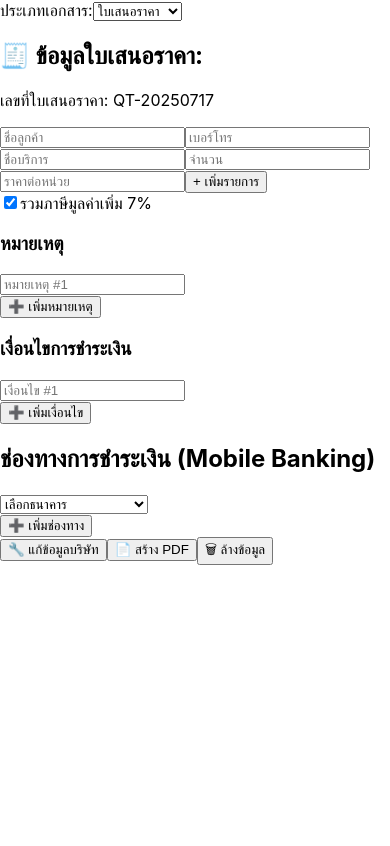
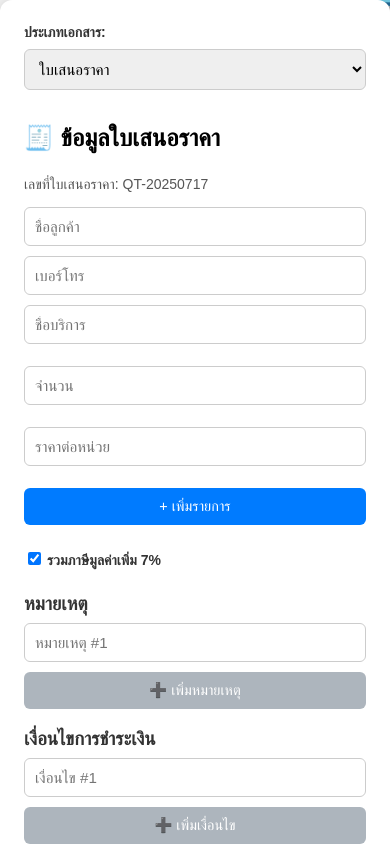
Before and after one commit to SiamGuardSolution/siamguard-fastform, a React (Create React App) app: page /quotation-form in a window 390 px wide. Shown: the top 846 px of the page. Built offline with nearby package versions, Linux system fonts and the light colour scheme.

Commit message:
Update background

```diff
--- a/src/App.css
+++ b/src/App.css
@@ -36,3 +36,19 @@
     transform: rotate(360deg);
   }
 }
+
+.app-background {
+  background-size: cover;
+  background-position: center;
+  background-repeat: no-repeat;
+  min-height: 100vh;
+  width: 100vw;
+}
+
+/* สำหรับมือถือ */
+@media (max-width: 768px) {
+  .app-background {
+    background-size: cover;            /* ยังคงให้เต็มจอ */
+    background-position: top;          /* เลื่อนรูปขึ้นด้านบนเล็กน้อย (แล้วแต่ดีไซน์ของภาพ) */
+  }
+}
--- a/src/App.js
+++ b/src/App.js
@@ -4,13 +4,22 @@ import { BrowserRouter as Router, Routes, Route } from 'react-router-dom';
 import EnterKeyPage from './pages/EnterKeyPage';
 import CompanyInfoForm from './components/CompanyInfoForm';
 import QuotationForm from './components/QuotationForm';
-
-
+import './App.css';
 
 function App() {
   const [companyInfo, setCompanyInfo] = useState(null);
 
   return (
+    <div className="app-background"
+      style={{
+        backgroundImage: "url('/assets/SG-Background.png')",
+        backgroundSize: 'cover',
+        backgroundPosition: 'center',
+        backgroundRepeat: 'no-repeat',
+        minHeight: '100vh',
+        width: '100vw',
+      }}>
+
       <Router>
         <Routes>
           <Route path="/" element={<EnterKeyPage />} />
@@ -31,11 +40,13 @@ function App() {
           />
           <Route
             path="*"
-          element={<h1>404 - Not Found</h1>} // ✅ fallback
+            element={<h1>404 - Not Found</h1>}
           />
         </Routes>
       </Router>
+    </div>
   );
 }
 
+
 export default App;
--- /dev/null
+++ b/src/components/CompanyInfoForm.css
@@ -0,0 +1,93 @@
+.company-form-container {
+  display: flex;
+  flex-wrap: wrap;
+  align-items: flex-start;
+  justify-content: center;
+  gap: 24px;
+  padding: 30px;
+  max-width: 1000px;
+  margin: 0 auto;
+  background-color: rgba(255, 255, 255, 0.9);
+  border-radius: 16px;
+  box-shadow: 0 0 12px rgba(0,0,0,0.1);
+}
+
+.company-logo img {
+  max-width: 220px;
+  height: auto;
+  object-fit: contain;
+}
+
+.company-form {
+  flex: 1 1 300px;
+  min-width: 280px;
+}
+
+.form-title {
+  font-size: 24px;
+  font-weight: bold;
+  margin-bottom: 10px;
+}
+
+.textarea {
+  width: 100%;
+  padding: 10px;
+  font-size: 14px;
+  margin-bottom: 16px;
+  resize: vertical;
+  box-sizing: border-box;
+}
+
+.input-group {
+  display: flex;
+  flex-direction: column;
+  gap: 15px;
+}
+
+.input-group label {
+  font-weight: 500;
+  font-size: 14px;
+}
+
+.input-group input {
+  width: 100%;
+  padding: 10px;
+  font-size: 14px;
+  box-sizing: border-box;
+  margin-top: 4px;
+}
+
+.button {
+  padding: 10px 20px;
+  font-size: 14px;
+  border-radius: 8px;
+  border: 1px solid #000;
+  cursor: pointer;
+  min-width: 160px;
+}
+
+.button.primary {
+  background-color: #f0f0f0;
+}
+
+.button.secondary {
+  background-color: #e2e2e2;
+}
+
+.centered-button {
+  text-align: center;
+  margin-top: 24px;
+}
+
+/* Responsive */
+@media (max-width: 768px) {
+  .company-form-container {
+    flex-direction: column;
+    align-items: center;
+    padding: 20px;
+  }
+
+  .company-logo img {
+    max-width: 180px;
+  }
+}
--- a/src/components/CompanyInfoForm.jsx
+++ b/src/components/CompanyInfoForm.jsx
@@ -1,17 +1,26 @@
-//
-//
-// CompanyInfoForm.jsxที่ใช้อยู่ตอนนี้
 import React, { useState } from 'react';
 import { useNavigate } from 'react-router-dom';
+import './CompanyInfoForm.css';
 
 export default function CompanyInfoForm({ onSubmit }) {
   const [formText, setFormText] = useState('');
+  const navigate = useNavigate();
+
+  const [company, setCompany] = useState({
+    name: '',
+    address: '',
+    phone: '',
+    email: '',
+    taxId: '',
+    logo: null,
+  });
 
   const extractCompanyData = () => {
     const nameMatch = formText.match(/ชื่อ[:：]?\s*(.+)/);
     const addressMatch = formText.match(/ที่อยู่[:：]?\s*(.+)/);
     const phoneMatch = formText.match(/เบอร์โทร[:：]?\s*(.+)/);
     const emailMatch = formText.match(/อีเมล[:：]?\s*(.+)/);
+    const taxIdMatch = formText.match(/เลขประจำตัวผู้เสียภาษี[:：]?\s*(.+)/);
 
     setCompany({
       ...company,
@@ -19,18 +28,9 @@ export default function CompanyInfoForm({ onSubmit }) {
       address: addressMatch?.[1] || '',
       phone: phoneMatch?.[1] || '',
       email: emailMatch?.[1] || '',
+      taxId: taxIdMatch?.[1] || '',
     });
   };
-
-  const navigate = useNavigate();
-
-  const [company, setCompany] = useState({
-    name: '',
-    address: '',
-    phone: '',
-    email: '',
-    logo: null,
-  });
 
   const handleLogoUpload = (e) => {
     const file = e.target.files[0];
@@ -38,7 +38,7 @@ export default function CompanyInfoForm({ onSubmit }) {
 
     const reader = new FileReader();
     reader.onloadend = () => {
-      setCompany({ ...company, logo: reader.result }); // ✅ เก็บเป็น base64
+      setCompany({ ...company, logo: reader.result });
     };
     reader.readAsDataURL(file);
   };
@@ -46,118 +46,87 @@ export default function CompanyInfoForm({ onSubmit }) {
   const handleSave = () => {
     console.log('✅ บันทึกข้อมูลบริษัท:', company);
     if (onSubmit) {
-      onSubmit(company); // ส่งข้อมูลกลับไปที่ App.jsx
+      onSubmit(company);
     }
-
     navigate('/quotation-form');
   };
 
   return (
-    <div style={{ padding: '40px', maxWidth: '600px', margin: '0 auto' }}>
-      <h1 style={{ fontSize: '28px', marginBottom: '10px' }}>ข้อมูลบริษัท</h1>
-      <p style={{ marginBottom: '10px' }}>กรอกข้อความจากฟอร์ม</p>
+    <div className="company-form-container">
+      <div className="company-form">
+        <h1 className="form-title">ข้อมูลบริษัท</h1>
+        <p>กรอกข้อความจากฟอร์ม</p>
 
         <textarea
           value={formText}
           onChange={(e) => setFormText(e.target.value)}
-        rows={6}
-        style={{
-          width: '100%',
-          padding: '10px',
-          fontSize: '16px',
-          marginBottom: '10px',
-        }}
+          rows={5}
           placeholder="สำหรับใส่ฟอร์มที่คัดลอกมา"
+          className="textarea"
         />
 
-      <div style={{ textAlign: 'center', marginBottom: '30px' }}>
-        <button
-          onClick={extractCompanyData}
-          style={{
-            padding: '6px 16px',
-            fontSize: '14px',
-            borderRadius: '8px',
-            border: '1px solid #000',
-          }}
-        >
-          ปุ่มดึงข้อมูลจากข้อความในฟอร์ม
+        <div className="centered-button">
+          <button onClick={extractCompanyData} className="button secondary">
+            📄 ดึงข้อมูลจากข้อความ
           </button>
         </div>
 
-      <div style={{ display: 'flex', flexDirection: 'column', gap: '15px' }}>
-        <label>
-          ชื่อบริษัท
+        <div className="input-group">
+          <label>ชื่อบริษัท
             <input
               type="text"
               value={company.name}
-            onChange={(e) =>
-              setCompany({ ...company, name: e.target.value })
-            }
-            style={{ width: '100%', padding: '8px', fontSize: '14px' }}
+              onChange={(e) => setCompany({ ...company, name: e.target.value })}
             />
           </label>
 
-        <label>
-          ที่อยู่บริษัท
+          <label>ที่อยู่บริษัท
             <input
               type="text"
               value={company.address}
-            onChange={(e) =>
-              setCompany({ ...company, address: e.target.value })
-            }
-            style={{ width: '100%', padding: '8px', fontSize: '14px' }}
+              onChange={(e) => setCompany({ ...company, address: e.target.value })}
             />
           </label>
 
-        <label>
-          เบอร์ติดต่อ
+          <label>เบอร์ติดต่อ
             <input
               type="text"
               value={company.phone}
-            onChange={(e) =>
-              setCompany({ ...company, phone: e.target.value })
-            }
-            style={{ width: '100%', padding: '8px', fontSize: '14px' }}
+              onChange={(e) => setCompany({ ...company, phone: e.target.value })}
             />
           </label>
 
-        <label>
-          อีเมล
+          <label>อีเมล
             <input
               type="email"
               value={company.email}
-            onChange={(e) =>
-              setCompany({ ...company, email: e.target.value })
-            }
-            style={{ width: '100%', padding: '8px', fontSize: '14px' }}
+              onChange={(e) => setCompany({ ...company, email: e.target.value })}
             />
           </label>
 
-        <label>
-          เลือกโลโก้
+          <label>เลขประจำตัวผู้เสียภาษี
+            <input
+              type="text"
+              value={company.taxId}
+              onChange={(e) => setCompany({ ...company, taxId: e.target.value })}
+            />
+          </label>
+
+          <label>เลือกโลโก้
             <input
               type="file"
               accept="image/*"
               onChange={handleLogoUpload}
-            style={{ display: 'block', marginTop: '5px' }}
             />
           </label>
         </div>
 
-      <div style={{ textAlign: 'center', marginTop: '40px' }}>
-        <button
-          onClick={handleSave}
-          style={{
-            padding: '10px 20px',
-            fontSize: '16px',
-            borderRadius: '10px',
-            border: '1px solid #000',
-            background: '#f0f0f0',
-          }}
-        >
+        <div className="centered-button">
+          <button onClick={handleSave} className="button primary">
             💾 บันทึกข้อมูลบริษัท
           </button>
         </div>
       </div>
+    </div>
   );
 }
--- /dev/null
+++ b/src/components/QuotationForm.css
@@ -0,0 +1,141 @@
+/* QuotationForm.css */
+.quotation-form {
+  max-width: 800px;
+  margin: 0 auto;
+  background: #ffffff;
+  padding: 24px;
+  border-radius: 12px;
+  box-shadow: 0 0 8px rgba(0, 0, 0, 0.1);
+  font-family: 'Sarabun', sans-serif;
+}
+
+.quotation-section {
+  margin-bottom: 24px;
+}
+
+.quotation-section label,
+.quotation-section h3,
+.quotation-section h2 {
+  display: block;
+  margin-bottom: 8px;
+  font-weight: bold;
+  color: #333333;
+}
+
+.quotation-input,
+.quotation-select,
+.quotation-textarea {
+  width: 100%;
+  padding: 10px;
+  font-size: 0.95rem;
+  border: 1px solid #ccc;
+  border-radius: 6px;
+  margin-bottom: 10px;
+  box-sizing: border-box;
+}
+
+.quotation-item-row {
+  display: flex;
+  flex-wrap: wrap;
+  gap: 12px;
+  margin-bottom: 12px;
+}
+
+.quotation-item-row .quotation-input {
+  flex: 1 1 30%;
+  min-width: 140px;
+}
+
+.quotation-item-row .quotation-button {
+  align-self: flex-start;
+  white-space: nowrap;
+}
+
+.quotation-note,
+.quotation-payment {
+  margin-bottom: 16px;
+}
+
+.quotation-note input,
+.quotation-payment input {
+  margin-right: 8px;
+}
+
+.quotation-buttons {
+  display: flex;
+  flex-wrap: wrap;
+  gap: 12px;
+  margin-top: 24px;
+}
+
+.quotation-button {
+  padding: 10px 16px;
+  border: none;
+  border-radius: 6px;
+  font-size: 0.9rem;
+  cursor: pointer;
+  transition: background 0.2s;
+  min-width: 120px;
+  text-align: center;
+}
+
+.quotation-button.blue {
+  background-color: #007BFF;
+  color: white;
+}
+
+.quotation-button.gray {
+  background-color: #6c757d;
+  color: white;
+}
+
+.quotation-button.lightgray {
+  background-color: #adb5bd;
+  color: white;
+}
+
+.quotation-button.purple {
+  background-color: #6f42c1;
+  color: white;
+}
+
+.quotation-button.red {
+  background-color: #dc3545;
+  color: white;
+}
+
+.quotation-button:hover {
+  opacity: 0.9;
+}
+
+.quotation-label {
+  font-size: 0.875rem;
+  font-weight: 500;
+  color: #555;
+  margin-right: 8px;
+}
+
+.quotation-checkbox {
+  margin-right: 6px;
+}
+
+/* Responsive Design */
+@media (max-width: 768px) {
+  .quotation-item-row {
+    flex-direction: column;
+  }
+
+  .quotation-item-row .quotation-input,
+  .quotation-item-row .quotation-button {
+    width: 100%;
+  }
+
+  .quotation-buttons {
+    flex-direction: column;
+    align-items: stretch;
+  }
+
+  .quotation-button {
+    width: 100%;
+  }
+}
--- a/src/components/QuotationForm.jsx
+++ b/src/components/QuotationForm.jsx
@@ -4,6 +4,7 @@ import jsPDF from 'jspdf';
 import autoTable from 'jspdf-autotable';
 import '../fonts/THSarabun';
 import { useNavigate } from 'react-router-dom';
+import './QuotationForm.css';
 
 
 export default function QuotationForm({ company }) {
@@ -54,8 +55,16 @@ export default function QuotationForm({ company }) {
     const cachedItems = sessionStorage.getItem('quotationItems');
     const today = new Date();
     const dateStr = today.toISOString().split('T')[0].replace(/-/g, ''); // YYYYMMDD
-    const prefix = documentType === 'ใบเสร็จรับเงิน' ? 'RN' : 'QT';
+    const prefixMap = {
+      'ใบเสนอราคา': 'QT',
+      'ใบเสร็จรับเงิน': 'RN',
+      'ใบแจ้งหนี้': 'IN',
+      'ใบกำกับภาษี': 'TAX',
+      'ใบส่งของ': 'DN'
+    };
+    const prefix = prefixMap[documentType] || 'DOC';
     setQuotationNumber(`${prefix}-${dateStr}`);
+
     if (cachedClient) setClientName(cachedClient);
     if (cachedItems) setItems(JSON.parse(cachedItems));
   }, [documentType]);
@@ -153,6 +162,7 @@ export default function QuotationForm({ company }) {
 
 
     autoTable(doc, {
+
       startY: 75,
       head: [['สินค้า/บริการ', 'จำนวน', 'ราคาต่อหน่วย', 'รวม']],
       body: tableData,
@@ -252,16 +262,19 @@ export default function QuotationForm({ company }) {
     // ✅ ลายเซ็นท้าย PDF
     const footerY = doc.internal.pageSize.getHeight() - 50; // ระยะจากล่างขึ้นบน
 
-    // ฝั่งซ้าย - ลูกค้า
-    doc.setFontSize(14);
+    if (['ใบเสนอราคา', 'ใบเสร็จรับเงิน', 'ใบส่งของ'].includes(documentType)) {
+      // ฝั่งลูกค้า
       doc.text(`ลงนาม ${clientName || '..................................'}`, 25, footerY);
-    doc.line(20, footerY + 15, 70, footerY + 15); // เส้นผู้สั่งซื้อ
-    doc.text('ผู้เสนอราคา', 37, footerY + 22);
+      doc.line(20, footerY + 15, 70, footerY + 15);
+      doc.text(documentType === 'ใบส่งของ' ? 'ผู้รับของ' : 'ผู้เสนอราคา', 37, footerY + 22);
+    }
 
-    // ฝั่งขวา - บริษัท
+    if (['ใบเสร็จรับเงิน', 'ใบกำกับภาษี', 'ใบแจ้งหนี้', 'ใบส่งของ'].includes(documentType)) {
+      // ฝั่งบริษัท
       doc.text(`ลงนาม ${company.name || '..................................'}`, 125, footerY);
-    doc.line(120, footerY + 15, 170, footerY + 15); // เส้นผู้อนุมัติ
-    doc.text('ผู้มีอำนาจ', 140, footerY + 22);
+      doc.line(120, footerY + 15, 170, footerY + 15);
+      doc.text(documentType === 'ใบส่งของ' ? 'ผู้ส่งของ' : 'ผู้มีอำนาจ', 140, footerY + 22);
+    }
 
 
     // ✅ ก่อน doc.save(...)
@@ -274,19 +287,19 @@ export default function QuotationForm({ company }) {
     doc.setTextColor(50); // สีเทา
     doc.text('SIAMGUARD FASTFORM', 14, pageHeight - 5);
 
-    doc.save('quotation.pdf');
+    doc.save(`${documentType}_${quotationNumber}.pdf`);
 
   };
 
   return (
-   <div className="max-w-3xl mx-auto bg-white p-6 rounded-lg shadow space-y-5">
-    <div className="flex items-center gap-2 mb-2">
-      <label htmlFor="documentType" className="text-sm font-medium text-gray-700">ประเภทเอกสาร:</label>
+    <div className="quotation-form">
+      <div className="quotation-section">
+        <label htmlFor="documentType" className="quotation-label">ประเภทเอกสาร:</label>
         <select
           id="documentType"
           value={documentType}
           onChange={(e) => setDocumentType(e.target.value)}
-        className="border px-3 py-2 rounded text-sm"
+          className="quotation-select"
         >
           <option value="ใบเสนอราคา">ใบเสนอราคา</option>
           <option value="ใบเสร็จรับเงิน">ใบเสร็จรับเงิน</option>
@@ -295,151 +308,117 @@ export default function QuotationForm({ company }) {
           <option value="ใบส่งของ">ใบส่งของ</option>
         </select>
       </div>
-      <h2 className="text-2xl font-bold text-gray-800 flex items-center gap-2">
-        🧾 ข้อมูล{documentType}: <span className="font-mono text-black"></span>
-      </h2>
 
-      <p className="text-sm text-gray-500">
-        เลขที่{documentType}: <span className="font-mono text-black">{quotationNumber}</span>
-      </p>
+      <h2 className="quotation-section">🧾 ข้อมูล{documentType}</h2>
+      <p className="quotation-label">เลขที่{documentType}: <span className="font-mono">{quotationNumber}</span></p>
 
-      {/* ชื่อลูกค้า */}
       <input
         type="text"
         placeholder="ชื่อลูกค้า"
         value={clientName}
         onChange={(e) => setClientName(e.target.value)}
-        className="w-full border rounded px-4 py-2 text-sm"
+        className="quotation-input"
       />
 
-      {/* เบอร์โทร */}
       <input
         type="text"
         placeholder="เบอร์โทร"
         value={clientPhone}
         onChange={(e) => setClientPhone(e.target.value)}
-        className="w-full border rounded px-4 py-2 text-sm"
+        className="quotation-input"
       />
 
-      {/* รายการสินค้า */}
-      <div className="space-y-2">
+      <div className="quotation-section">
         {items.map((item, index) => (
-          <div key={index} className="grid grid-cols-1 md:grid-cols-4 gap-3 ">
+          <div key={index} className="quotation-item-row">
             <input
               type="text"
               placeholder="ชื่อบริการ"
               value={item.name}
               onChange={(e) => handleItemChange(index, 'name', e.target.value)}
-              className="w-full border rounded px-3 py-2 text-sm"
+              className="quotation-input"
             />
             <input
               type="number"
               placeholder="จำนวน"
               value={item.quantity}
               onChange={(e) => handleItemChange(index, 'quantity', e.target.value)}
-              className="w-full border rounded px-3 py-2 text-sm"
+              className="quotation-input"
             />
             <input
               type="number"
               placeholder="ราคาต่อหน่วย"
               value={item.price}
               onChange={(e) => handleItemChange(index, 'price', e.target.value)}
-              className="w-full border rounded px-3 py-2 text-sm"
+              className="quotation-input"
             />
-            {index === items.length - 1 ? (
-              <button
-                onClick={addItem}
-                className="text-blue-600 hover:underline text-sm whitespace-nowrap"
-              >
+            {index === items.length - 1 && (
+              <button onClick={addItem} className="quotation-button blue">
                 + เพิ่มรายการ
               </button>
-            ) : (
-              <span></span> // คอลัมน์ว่างสำหรับไม่ให้ layout เพี้ยน
             )}
           </div>
         ))}
       </div>
 
-      <div className="flex items-center gap-2">
+      <div className="quotation-section">
+        <label className="quotation-label">
           <input
             type="checkbox"
             checked={includeVAT}
             onChange={() => setIncludeVAT(!includeVAT)}
-          id="vat-toggle"
+            className="quotation-checkbox"
           />
-        <label htmlFor="vat-toggle" className="text-sm text-gray-700">รวมภาษีมูลค่าเพิ่ม 7%</label>
+          รวมภาษีมูลค่าเพิ่ม 7%
+        </label>
       </div>
 
-      {/* หมายเหตุ */}
-      <div className="mt-6">
-        <h3 className="text-md font-semibold mb-2">หมายเหตุ</h3>
-
+      <div className="quotation-section quotation-note">
+        <h3>หมายเหตุ</h3>
         {notes.map((note, index) => (
-          <div key={index} className="flex items-center gap-2 mb-2">
+          <div key={index}>
             <input
               type="text"
               value={note}
               onChange={(e) => handleNoteChange(index, e.target.value)}
               placeholder={`หมายเหตุ #${index + 1}`}
-              className="flex-1 px-3 py-2 border rounded-md text-sm"
+              className="quotation-input"
             />
             {notes.length > 1 && (
-              <button
-                onClick={() => removeNote(index)}
-                className="text-red-500 hover:underline text-sm"
-              >
+              <button onClick={() => removeNote(index)} className="quotation-button red">
                 ❌
               </button>
             )}
           </div>
         ))}
-
-        <button
-          onClick={addNote}
-          className="border rounded px-3 py-2 text-sm hover:bg-gray-100"
-        >
-          ➕ เพิ่มหมายเหตุ
-        </button>
+        <button onClick={addNote} className="quotation-button lightgray">➕ เพิ่มหมายเหตุ</button>
       </div>
 
-      <div className="mt-6">
-        <h3 className="text-md font-semibold mb-2">เงื่อนไขการชำระเงิน</h3>
-
+      <div className="quotation-section quotation-payment">
+        <h3>เงื่อนไขการชำระเงิน</h3>
         {paymentTerms.map((term, index) => (
-          <div key={index} className="flex items-center gap-2 mb-2">
+          <div key={index}>
             <input
               type="text"
               value={term}
               onChange={(e) => handlePaymentTermChange(index, e.target.value)}
               placeholder={`เงื่อนไข #${index + 1}`}
-              className="flex-1 px-3 py-2 border rounded-md text-sm"
+              className="quotation-input"
             />
             {paymentTerms.length > 1 && (
-              <button
-                onClick={() => removePaymentTerm(index)}
-                className="text-red-500 hover:underline text-sm"
-              >
+              <button onClick={() => removePaymentTerm(index)} className="quotation-button red">
                 ❌
               </button>
             )}
           </div>
         ))}
+        <button onClick={addPaymentTerm} className="quotation-button lightgray">➕ เพิ่มเงื่อนไข</button>
+      </div>
 
-        <button
-          onClick={addPaymentTerm}
-          className="border rounded px-3 py-2 text-sm hover:bg-gray-100"
-        >
-          ➕ เพิ่มเงื่อนไข
-        </button>
-
-
-        <div className="mt-6">
-          <h2 className="font-bold text-lg mb-2">
-            ช่องทางการชำระเงิน (Mobile Banking)
-          </h2>
-
+      <div className="quotation-section">
+        <h3>ช่องทางการชำระเงิน (Mobile Banking)</h3>
         {bankAccounts.map((entry, index) => (
-            <div key={index} className="flex flex-col sm:flex-row items-start sm:items-center gap-2 mb-3">
+          <div key={index}>
             <select
               value={entry.bank}
               onChange={(e) => {
@@ -447,17 +426,13 @@ export default function QuotationForm({ company }) {
                 updated[index].bank = e.target.value;
                 setBankAccounts(updated);
               }}
-                className="w-full sm:w-auto border px-3 py-2 rounded text-sm"
+              className="quotation-select"
             >
               <option value="">เลือกธนาคาร</option>
               {bankList.map((bank, idx) => (
-                  <option key={idx} value={bank}>
-                    {bank}
-                  </option>
+                <option key={idx} value={bank}>{bank}</option>
               ))}
             </select>
-
-              {entry.bank && (
             <input
               type="text"
               placeholder="เลขที่บัญชี"
@@ -467,48 +442,38 @@ export default function QuotationForm({ company }) {
                 updated[index].accountNumber = e.target.value;
                 setBankAccounts(updated);
               }}
-                  className="w-full sm:w-auto border px-3 py-2 rounded text-sm"
+              className="quotation-input"
             />
-              )}
-
             {bankAccounts.length > 1 && (
               <button
                 onClick={() => {
                   const updated = bankAccounts.filter((_, i) => i !== index);
                   setBankAccounts(updated);
                 }}
-                  className="text-red-500 hover:underline text-sm"
+                className="quotation-button red"
               >
                 ❌
               </button>
             )}
           </div>
         ))}
-
-
         <button
           type="button"
-            onClick={() =>
-              setBankAccounts([...bankAccounts, { bank: '', accountNumber: '' }])
-            }
-            className="bg-purple-500 text-white px-4 py-2 rounded hover:bg-purple-600 text-sm"
+          onClick={() => setBankAccounts([...bankAccounts, { bank: '', accountNumber: '' }])}
+          className="quotation-button purple"
         >
           ➕ เพิ่มช่องทาง
         </button>
-
-        </div>
       </div>
 
-
-      {/* ปุ่มต่าง ๆ */}
-      <div className="flex flex-wrap gap-3 pt-2">
-        <button onClick={() => navigate('/company-form')} className="bg-gray-600 text-white px-4 py-2 rounded hover:bg-gray-700 text-sm">
+      <div className="quotation-buttons">
+        <button onClick={() => navigate('/company-form')} className="quotation-button gray">
           🔧 แก้ข้อมูลบริษัท
         </button>
-        <button onClick={generatePDF} className="bg-blue-600 text-white px-4 py-2 rounded hover:bg-blue-700 text-sm">
+        <button onClick={generatePDF} className="quotation-button blue">
           📄 สร้าง PDF
         </button>
-        <button onClick={clearCache} className="bg-gray-400 text-white px-4 py-2 rounded hover:bg-gray-500 text-sm">
+        <button onClick={clearCache} className="quotation-button lightgray">
           🗑 ล้างข้อมูล
         </button>
       </div>
```
Also changed, not shown: src/pages/EnterKeyPage.jsx (+72 -29 lines), public/assets/SG-Background.png (added). Lines whose indentation alone changed are shown as unchanged.
